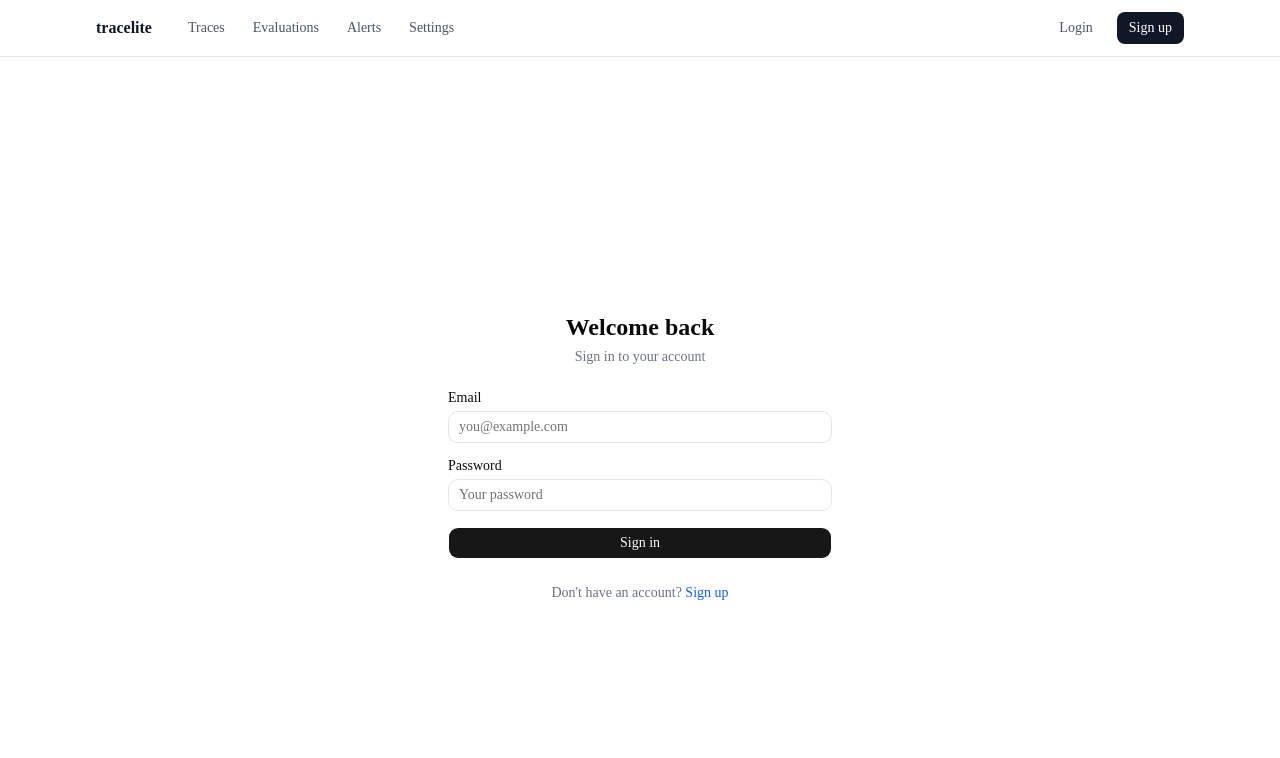
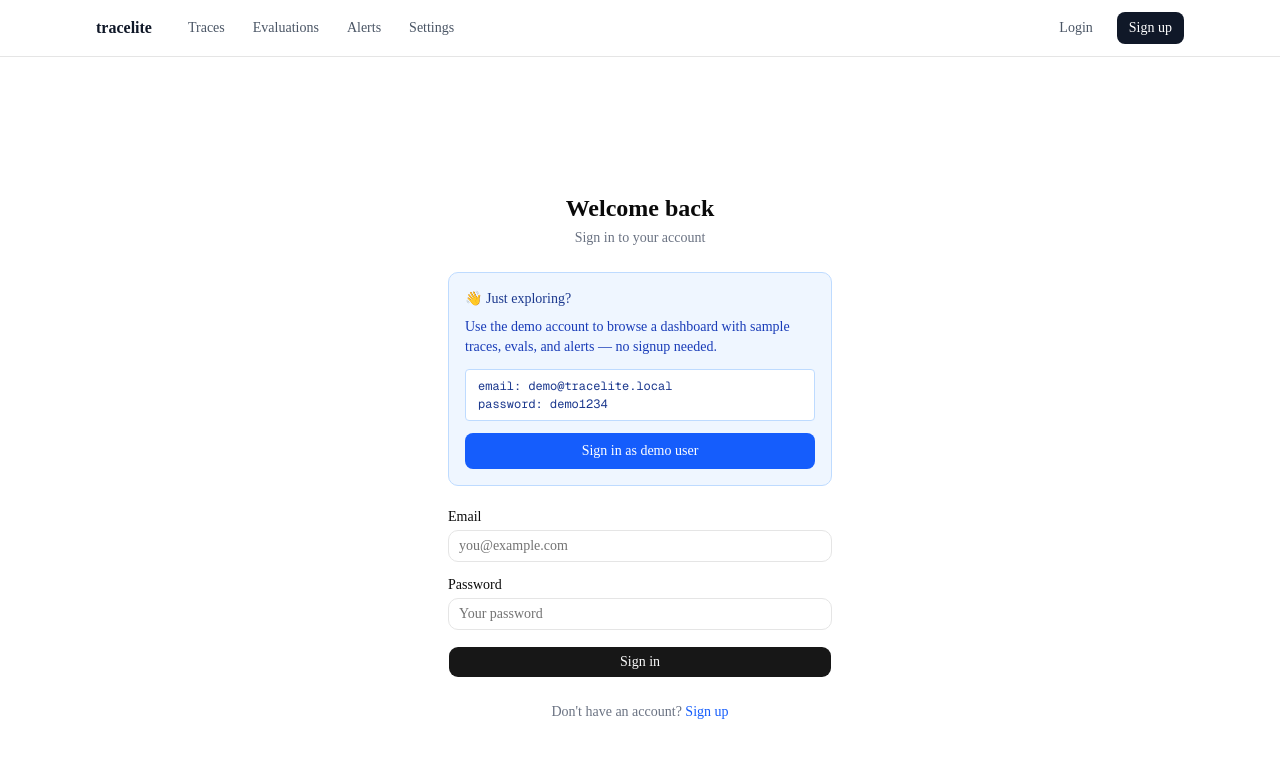
Before and after one commit to heetkanani/tracelite, a Next.js app in the folder frontend/: page /login in a window 1280 px wide. Shown: the top 758 px of the page. Built offline with nearby package versions, Linux system fonts and the light colour scheme; no server answers.

Commit message:
feat: add demo account box with one-click login on login page

```diff
--- a/frontend/app/login/page.tsx
+++ b/frontend/app/login/page.tsx
@@ -2,14 +2,18 @@
 
 import Link from "next/link";
 import { useRouter } from "next/navigation";
-import { useEffect } from "react";
-
+import { useEffect, useState } from "react";
 import { AuthForm } from "@/components/auth/auth-form";
 import { useAuth } from "@/lib/auth-context";
+
+const DEMO_EMAIL = "demo@tracelite.local";
+const DEMO_PASSWORD = "demo1234";
 
 export default function LoginPage() {
   const router = useRouter();
   const { login, isAuthenticated, isLoading } = useAuth();
+  const [demoLoading, setDemoLoading] = useState(false);
+  const [demoError, setDemoError] = useState("");
 
   // If already logged in, bounce to home.
   useEffect(() => {
@@ -18,12 +22,22 @@ export default function LoginPage() {
     }
   }, [isLoading, isAuthenticated, router]);
 
-  async function handleLogin(payload: {
-    email: string;
-    password: string;
-  }) {
+  async function handleLogin(payload: { email: string; password: string }) {
     await login(payload);
     router.replace("/");
+  }
+
+  async function handleDemoLogin() {
+    setDemoError("");
+    setDemoLoading(true);
+    try {
+      await login({ email: DEMO_EMAIL, password: DEMO_PASSWORD });
+      router.replace("/");
+    } catch {
+      setDemoError("Demo login failed — the server may be waking up. Try again in ~30s.");
+    } finally {
+      setDemoLoading(false);
+    }
   }
 
   return (
@@ -32,6 +46,29 @@ export default function LoginPage() {
         <div className="text-center space-y-1">
           <h1 className="text-2xl font-semibold">Welcome back</h1>
           <p className="text-sm text-gray-500">Sign in to your account</p>
+        </div>
+
+        {/* Demo access box */}
+        <div className="rounded-lg border border-blue-200 bg-blue-50 p-4 text-sm">
+          <p className="font-medium text-blue-900 mb-2">👋 Just exploring?</p>
+          <p className="text-blue-800 mb-3">
+            Use the demo account to browse a dashboard with sample traces, evals,
+            and alerts — no signup needed.
+          </p>
+          <div className="font-mono text-xs text-blue-900 bg-white rounded border border-blue-200 px-3 py-2 mb-3 space-y-0.5">
+            <div>email: {DEMO_EMAIL}</div>
+            <div>password: {DEMO_PASSWORD}</div>
+          </div>
+          <button
+            onClick={handleDemoLogin}
+            disabled={demoLoading}
+            className="w-full bg-blue-600 text-white rounded-md py-2 text-sm font-medium hover:bg-blue-700 disabled:opacity-60 transition-colors"
+          >
+            {demoLoading ? "Signing in…" : "Sign in as demo user"}
+          </button>
+          {demoError && (
+            <p className="text-xs text-red-600 mt-2">{demoError}</p>
+          )}
         </div>
 
         <AuthForm mode="login" onSubmit={handleLogin} />
```
